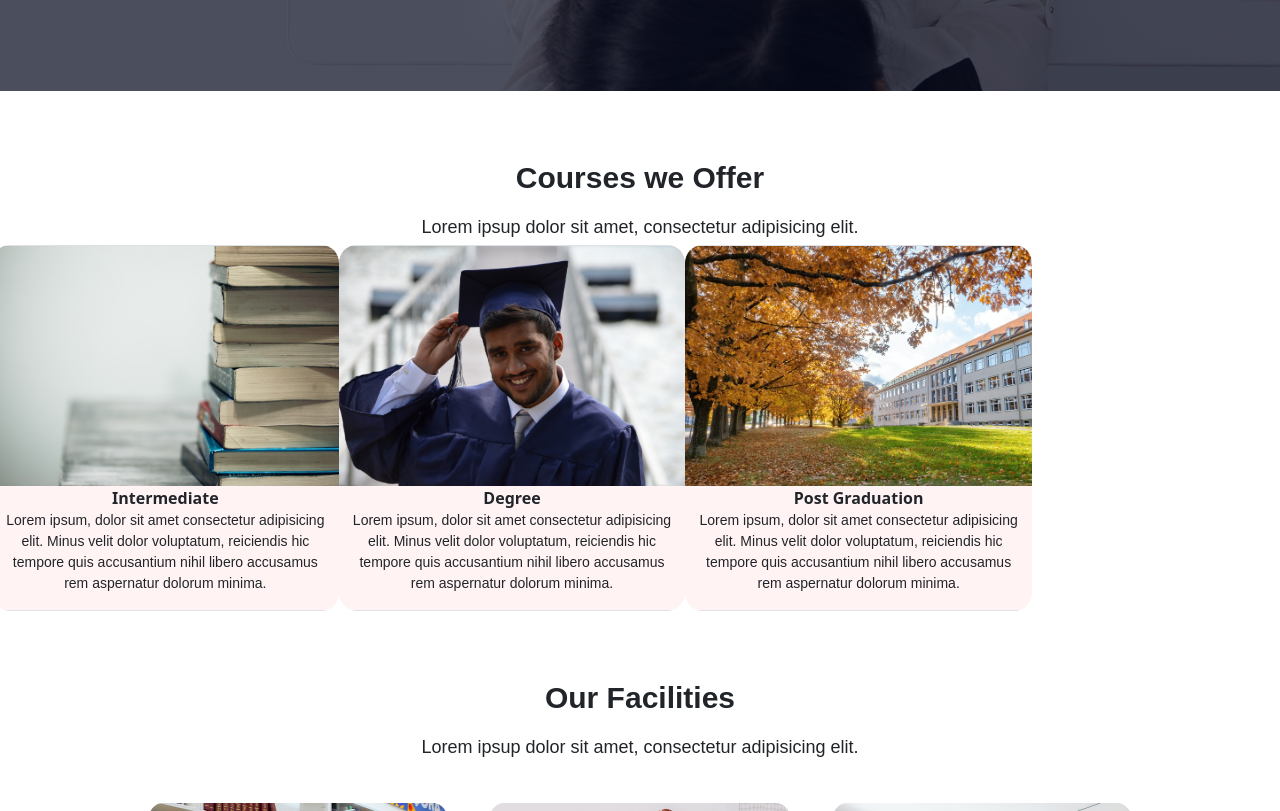
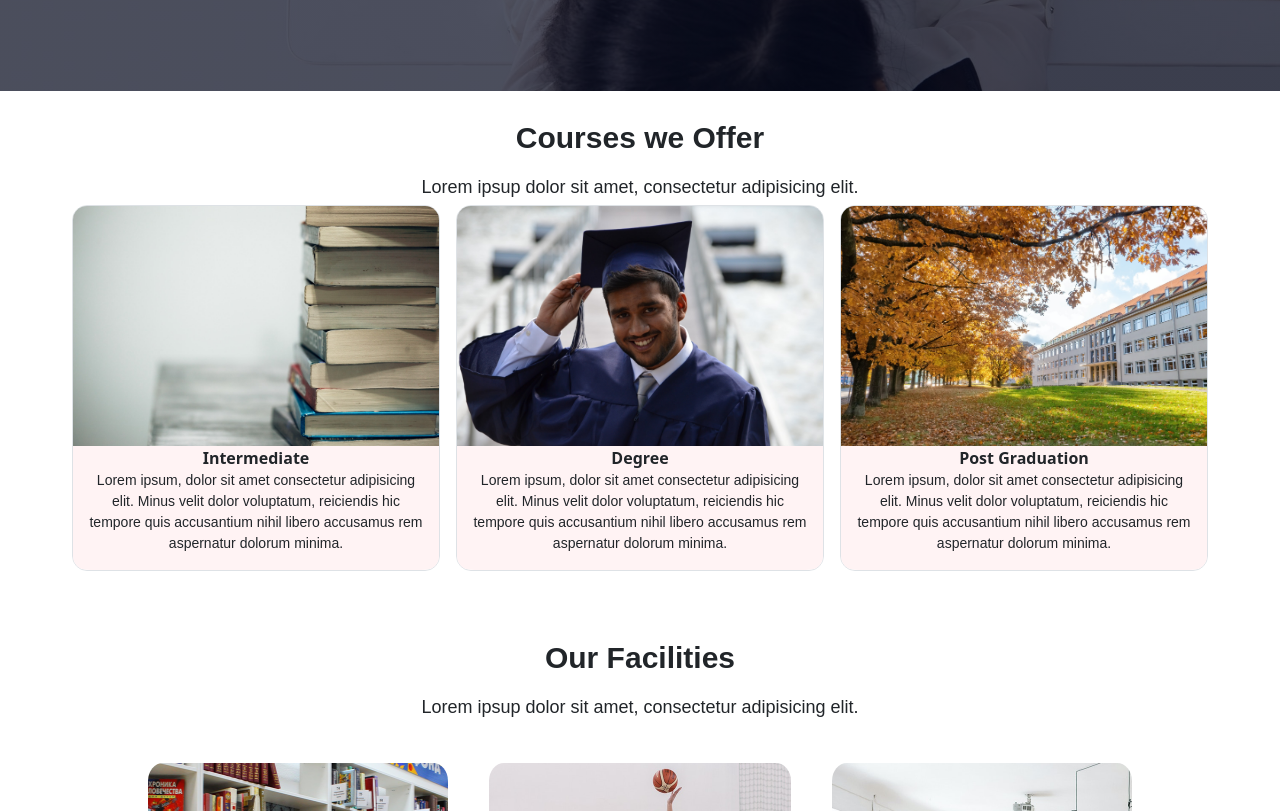
Before and after one commit to developerayush01/School, a plain HTML site: page course.html in a window 1280 px wide. Shown: the part 709-1520 px from the top of the page. Drawn offline with nearby package versions, Linux system fonts and the light colour scheme.

Commit message:
New commit

```diff
--- a/css/course.css
+++ b/css/course.css
@@ -75,16 +75,14 @@ ul li a {
       }
       .course {
   height: fit-content;
-        width: fit-content;
-        margin-left: 50%;
-        margin-top: 5%;
-        transform: translate(-50%, 0);
+  width: 100%;
+  text-align: center;
   font-family: Arial, Helvetica, sans-serif;
   font-size: 30px;
   text-align: center;
 }
       .table1 {
-        width: 80%;
+        width: 100%;
         text-align: center;
       }
       table {
@@ -104,8 +102,7 @@ ul li a {
   width: 100%;
   background-image: url("../high-school.jpg");
   background-size: cover;
-        background-position: center;
-        box-sizing: border-box;
+  overflow: hidden;
 }
       .text1 {
         background-color: #fff3f4;
@@ -172,6 +169,8 @@ ul li a {
         object-fit: cover;
       }
       .img1 {
+        width: 100%;
+  padding: 0 5% 0 5%;
   text-align: center;
       }
       .img2 {
@@ -332,6 +331,16 @@ ul li a {
       .f1 {
         font-size: 14px;
       }
+      .fn{
+  height: 100%;
+  width: 100%;
+  border-radius: 15px;
+  overflow: hidden;
+}
+.fn:hover {
+  box-shadow: 0 0 10px 10px rgba(50, 50, 54, 0.7);
+  transition: 0.4s;
+}
       h4 {
         font-size: bold;
       }
@@ -404,10 +413,6 @@ ul li a {
         overflow: hidden;
         border-radius: 5%;
       }
-      .f:hover {
-        box-shadow: 0 0 20px 5px rgba(50, 50, 54, 0.7);
-        transition: 0.4s;
-      }
       .c-button{
         display: flex;
         height: 100%;
```
Also changed, not shown: course.html (+2 -0 lines), index.html (+1 -0 lines). Lines whose indentation alone changed are shown as unchanged.
